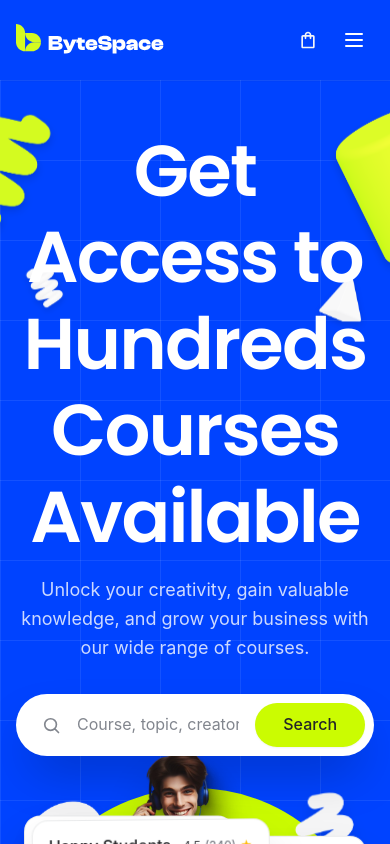
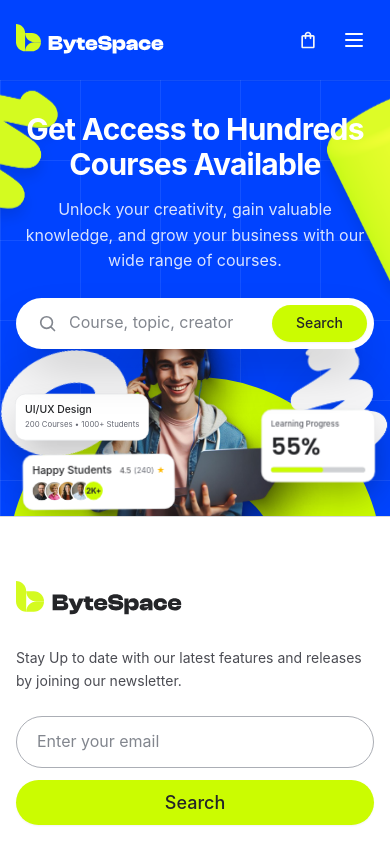
Before and after one commit to moriyam-mohona/byte-space, a Next.js app: page / in a window 390 px wide. Shown: the top 844 px of the page. Built offline with nearby package versions, Linux system fonts and the light colour scheme; a web font is replaced by a local one.

Commit message:
style: refine hero section layout, typography, and responsive asset sizing

```diff
--- a/src/features/home/Hero.tsx
+++ b/src/features/home/Hero.tsx
@@ -26,23 +26,23 @@ export function Hero() {
   };
 
   return (
-    <section className="relative w-full bg-primary-700 bg-hero-grid overflow-hidden pt-12 sm:pt-16 lg:pt-20 pb-0">
-      {/* ─── Floating 3D Shapes (Left Side) ─── */}
-      {/* Top-Left Lime Zigzag */}
-      <div className="absolute top-2 -left-8 sm:left-0 lg:left-6 w-28 sm:w-40 lg:w-52 h-auto pointer-events-none select-none z-10 animate-float-slow">
+    <section className="relative w-full bg-primary-700 bg-hero-grid overflow-hidden pt-8 sm:pt-14 lg:pt-16 pb-0">
+      {/* ─── 3D Floating Shapes: Left Side ─── */}
+      {/* Top-Left Lime Zigzag (bleeds partially off the top-left edge) */}
+      <div className="absolute -top-6 sm:-top-8 lg:-top-10 -left-12 sm:-left-10 lg:-left-6 w-36 sm:w-56 lg:w-72 h-auto pointer-events-none select-none z-10 animate-float-slow">
         <Image
           src="/images/hero/lime-zigzag.png"
           alt=""
           width={531}
           height={774}
           priority
-          className="w-full h-auto drop-shadow-lg"
+          className="w-full h-auto drop-shadow-xl"
           aria-hidden="true"
         />
       </div>
 
-      {/* Mid-Left White Small Zigzag */}
-      <div className="absolute top-44 sm:top-56 lg:top-64 left-4 sm:left-12 lg:left-24 w-14 sm:w-20 lg:w-28 h-auto pointer-events-none select-none z-10 animate-float-reverse">
+      {/* Mid-Left White Small Zigzag (tilted floating squiggle) */}
+      <div className="absolute top-52 sm:top-64 lg:top-72 left-4 sm:left-12 lg:left-24 w-16 sm:w-24 lg:w-32 h-auto pointer-events-none select-none z-10 animate-float-reverse rotate-12">
         <Image
           src="/images/hero/whiye-small-zigzag.png"
           alt=""
@@ -54,35 +54,35 @@ export function Hero() {
         />
       </div>
 
-      {/* Bottom-Left White Donut / Torus */}
-      <div className="absolute bottom-8 sm:bottom-14 lg:bottom-20 left-2 sm:left-8 lg:left-16 w-28 sm:w-44 lg:w-60 h-auto pointer-events-none select-none z-10 animate-float-zoom">
+      {/* Bottom-Left White Donut / Torus (BIGGER, tilted ~35deg, right edge close to lime arc) */}
+      <div className="absolute bottom-6 sm:bottom-10 lg:bottom-12 -left-6 sm:left-4 lg:left-14 w-44 sm:w-64 lg:w-[340px] h-auto pointer-events-none select-none z-20 animate-float-zoom rotate-12">
         <Image
           src="/images/hero/white-donut.png"
           alt=""
           width={688}
           height={686}
           priority
-          className="w-full h-auto drop-shadow-xl"
+          className="w-full h-auto drop-shadow-2xl"
           aria-hidden="true"
         />
       </div>
 
-      {/* ─── Floating 3D Shapes (Right Side) ─── */}
-      {/* Top-Right Lime Cylinder */}
-      <div className="absolute top-2 -right-8 sm:right-0 lg:right-4 w-28 sm:w-40 lg:w-52 h-auto pointer-events-none select-none z-10 animate-float-slow">
+      {/* ─── 3D Floating Shapes: Right Side ─── */}
+      {/* Top-Right Lime Cylinder (bleeds partially off the top-right edge) */}
+      <div className="absolute -top-4 sm:-top-6 lg:-top-8 -right-12 sm:-right-8 lg:-right-4 w-36 sm:w-56 lg:w-72 h-auto pointer-events-none select-none z-10 animate-float-slow">
         <Image
           src="/images/hero/lime-cylinder.png"
           alt=""
           width={426}
           height={744}
           priority
-          className="w-full h-auto drop-shadow-lg"
+          className="w-full h-auto drop-shadow-xl"
           aria-hidden="true"
         />
       </div>
 
       {/* Mid-Right White Pyramid */}
-      <div className="absolute top-48 sm:top-60 lg:top-68 right-4 sm:right-12 lg:right-28 w-16 sm:w-24 lg:w-36 h-auto pointer-events-none select-none z-10 animate-float-subtle">
+      <div className="absolute top-56 sm:top-68 lg:top-76 right-4 sm:right-12 lg:right-28 w-20 sm:w-32 lg:w-44 h-auto pointer-events-none select-none z-10 animate-float-subtle">
         <Image
           src="/images/hero/white-pyramid.png"
           alt=""
@@ -94,28 +94,28 @@ export function Hero() {
         />
       </div>
 
-      {/* Bottom-Right White Large Zigzag / Spring Coil */}
-      <div className="absolute bottom-8 sm:bottom-12 lg:bottom-16 right-2 sm:right-8 lg:right-16 w-28 sm:w-40 lg:w-56 h-auto pointer-events-none select-none z-10 animate-float-reverse">
+      {/* Bottom-Right White Large Zigzag / Spring Coil (BIGGER, close to right side of lime arc) */}
+      <div className="absolute bottom-6 sm:bottom-8 lg:bottom-12 -right-6 sm:right-6 lg:right-16 w-40 sm:w-56 lg:w-[300px] h-auto pointer-events-none select-none z-20 animate-float-reverse">
         <Image
           src="/images/hero/white-large-zigzag.png"
           alt=""
           width={633}
           height={664}
           priority
-          className="w-full h-auto drop-shadow-xl"
+          className="w-full h-auto drop-shadow-2xl"
           aria-hidden="true"
         />
       </div>
 
-      {/* ─── Center Hero Content ─── */}
-      <div className="container relative z-20 flex flex-col items-center text-center">
+      {/* ─── Center Hero Content (Headline, Subtitle, Search) ─── */}
+      <div className="container relative z-30 flex flex-col items-center text-center px-4 sm:px-4">
         {/* Main Headline */}
-        <h1 className="text-heading-l text-white font-bold tracking-tight max-w-4xl text-balance leading-tight">
+        <h1 className="text-3xl sm:text-5xl lg:text-heading-xl text-white font-bold tracking-tight max-w-xl leading-[1.15]">
           Get Access to Hundreds Courses Available
         </h1>
 
         {/* Subtitle */}
-        <p className="text-body-l text-white/80 max-w-2xl mt-4 sm:mt-5 leading-relaxed">
+        <p className="text-body-m sm:text-body-l text-white/85 mt-4 sm:mt-5 leading-relaxed">
           Unlock your creativity, gain valuable knowledge, and grow your business
           with our wide range of courses.
         </p>
@@ -123,7 +123,7 @@ export function Hero() {
         {/* Pill Search Bar */}
         <form
           onSubmit={handleSearch}
-          className="mt-8 sm:mt-10 w-full max-w-2xl flex items-center bg-white rounded-full p-2 pl-6 sm:pl-7 shadow-2xl border border-white/20 transition-all focus-within:ring-4 focus-within:ring-white/20"
+          className="mt-6 sm:mt-9 w-full max-w-2xl flex items-center bg-white rounded-full p-1.5 sm:p-2 pl-5 sm:pl-7 shadow-2xl border border-white/20 transition-all focus-within:ring-4 focus-within:ring-white/20"
         >
           {/* Search Lens Icon */}
           <svg
@@ -148,35 +148,35 @@ export function Hero() {
             onChange={(e) => setSearchQuery(e.target.value)}
             placeholder="Course, topic, creator"
             aria-label="Search for courses, topics, or creators"
-            className="w-full bg-transparent text-neutral-900 placeholder:text-neutral-400 text-body-m focus:outline-hidden px-4"
+            className="w-full bg-transparent text-neutral-900 placeholder:text-neutral-400 text-body-m sm:text-body-l focus:outline-hidden px-3 sm:px-4"
           />
 
           {/* Search Button */}
           <button
             type="submit"
-            className="shrink-0 px-7 sm:px-8 py-3 sm:py-3.5 rounded-full bg-secondary text-neutral-950 text-label-m font-semibold hover:bg-secondary-400 active:scale-95 transition-all shadow-xs cursor-pointer"
+            className="shrink-0 px-6 sm:px-8 py-2.5 sm:py-3.5 rounded-full bg-secondary text-neutral-950 text-label-s sm:text-label-m font-semibold hover:bg-secondary-400 active:scale-95 transition-all shadow-xs cursor-pointer"
           >
             Search
           </button>
         </form>
       </div>
 
-      {/* ─── Hero Stage: Lime Arc, Student & 3 Floating Cards ─── */}
-      <div className="relative mt-8 sm:mt-12 lg:mt-14 max-w-5xl mx-auto flex justify-center items-end px-4">
-        {/* Lime Background Crescent Arc */}
-        <div className="relative w-full max-w-4xl flex justify-center items-end">
+      {/* ─── Hero Stage: Giant Lime Arc, Student & 3 Floating Cards ─── */}
+      <div className="relative mt-6 sm:mt-10 lg:mt-12 w-full max-w-[1240px] mx-auto flex justify-center items-end px-2 sm:px-6">
+        {/* Lime Background Crescent Arc (Scaled up to 1150px max width) */}
+        <div className="relative w-full max-w-[1150px] flex justify-center items-end">
           <Image
             src="/images/hero/lime-arc.svg"
             alt=""
             width={1149}
             height={442}
             priority
-            className="w-full h-auto object-contain pointer-events-none select-none"
+            className="w-full h-auto object-contain pointer-events-none select-none translate-y-1"
             aria-hidden="true"
           />
 
-          {/* Central Student with Laptop */}
-          <div className="absolute bottom-0 w-3/4 sm:w-2/3 max-w-[620px] flex justify-center items-end z-10 pointer-events-none select-none">
+          {/* Central Student with Laptop (Grounded at bottom, head reaching above the arc) */}
+          <div className="absolute bottom-0 w-[82%] sm:w-[70%] max-w-[700px] flex justify-center items-end z-10 pointer-events-none select-none">
             <Image
               src="/images/hero/laptop-guy.png"
               alt="Student smiling with headphones and laptop learning on ByteSpace"
@@ -187,9 +187,9 @@ export function Hero() {
             />
           </div>
 
-          {/* ── Floating Card 1: UI/UX Design (Top-Left of Student) ── */}
-          <div className="absolute top-8 sm:top-14 lg:top-20 left-2 sm:left-10 lg:left-14 z-20 animate-float-subtle">
-            <div className="bg-white rounded-2xl p-4 sm:p-5 shadow-2xl border border-neutral-100/80 flex flex-col gap-1 min-w-[170px] sm:min-w-[210px] text-left">
+          {/* ── Floating Card 1: UI/UX Design (Left of student's ear, partly on lime arc) ── */}
+          <div className="absolute top-[8%] sm:top-[12%] lg:top-[15%] left-[2%] sm:left-[8%] lg:left-[14%] z-20 animate-float-subtle origin-left scale-[0.65] sm:scale-[0.85] lg:scale-100">
+            <div className="bg-white rounded-2xl p-3.5 sm:p-5 shadow-2xl border border-neutral-100 flex flex-col gap-1 min-w-[170px] sm:min-w-[210px] text-left">
               <h4 className="text-label-m font-bold text-neutral-950">
                 UI/UX Design
               </h4>
@@ -199,9 +199,9 @@ export function Hero() {
             </div>
           </div>
 
-          {/* ── Floating Card 2: Learning Progress (Right of Student) ── */}
-          <div className="absolute top-12 sm:top-20 lg:top-24 right-2 sm:right-8 lg:right-14 z-20 animate-float-slow">
-            <div className="bg-white rounded-2xl p-4 sm:p-5 shadow-2xl border border-neutral-100/80 flex flex-col gap-2 min-w-[180px] sm:min-w-[220px] text-left">
+          {/* ── Floating Card 2: Learning Progress (Right of student's head, on lime arc) ── */}
+          <div className="absolute top-[12%] sm:top-[16%] lg:top-[18%] right-[2%] sm:right-[6%] lg:right-[12%] z-20 animate-float-slow origin-right scale-[0.65] sm:scale-[0.85] lg:scale-100">
+            <div className="bg-white rounded-2xl p-3.5 sm:p-5 shadow-2xl border border-neutral-100 flex flex-col gap-1.5 sm:gap-2 min-w-[175px] sm:min-w-[220px] text-left">
               <span className="text-label-xs text-neutral-600 font-medium">
                 Learning Progress
               </span>
@@ -209,7 +209,7 @@ export function Hero() {
                 55%
               </span>
               {/* Progress Bar track and fill */}
-              <div className="w-full bg-neutral-200 h-2.5 rounded-full overflow-hidden mt-1">
+              <div className="w-full bg-neutral-200 h-2 sm:h-2.5 rounded-full overflow-hidden mt-1">
                 <div
                   className="bg-secondary h-full rounded-full transition-all duration-1000 w-[55%]"
                   role="progressbar"
@@ -221,9 +221,9 @@ export function Hero() {
             </div>
           </div>
 
-          {/* ── Floating Card 3: Happy Students (Bottom-Left of Student) ── */}
-          <div className="absolute bottom-4 sm:bottom-8 lg:bottom-12 left-4 sm:left-12 lg:left-20 z-20 animate-float-reverse">
-            <div className="bg-white rounded-2xl p-4 sm:p-5 shadow-2xl border border-neutral-100/80 flex flex-col gap-2.5 min-w-[210px] sm:min-w-[240px] text-left">
+          {/* ── Floating Card 3: Happy Students (Bottom-Left of student, overlapping arc border) ── */}
+          <div className="absolute bottom-[6%] sm:bottom-[10%] lg:bottom-[14%] left-[4%] sm:left-[10%] lg:left-[16%] z-20 animate-float-reverse origin-bottom-left scale-[0.65] sm:scale-[0.85] lg:scale-100">
+            <div className="bg-white rounded-2xl p-3.5 sm:p-5 shadow-2xl border border-neutral-100 flex flex-col gap-2 min-w-[200px] sm:min-w-[240px] text-left">
               <div className="flex items-center justify-between gap-3">
                 <h4 className="text-label-m font-bold text-neutral-950">
                   Happy Students
@@ -237,7 +237,7 @@ export function Hero() {
               <AvatarGroup
                 avatars={STUDENT_AVATARS}
                 badgeText="2K+"
-                size={30}
+                size={28}
               />
             </div>
           </div>
```
